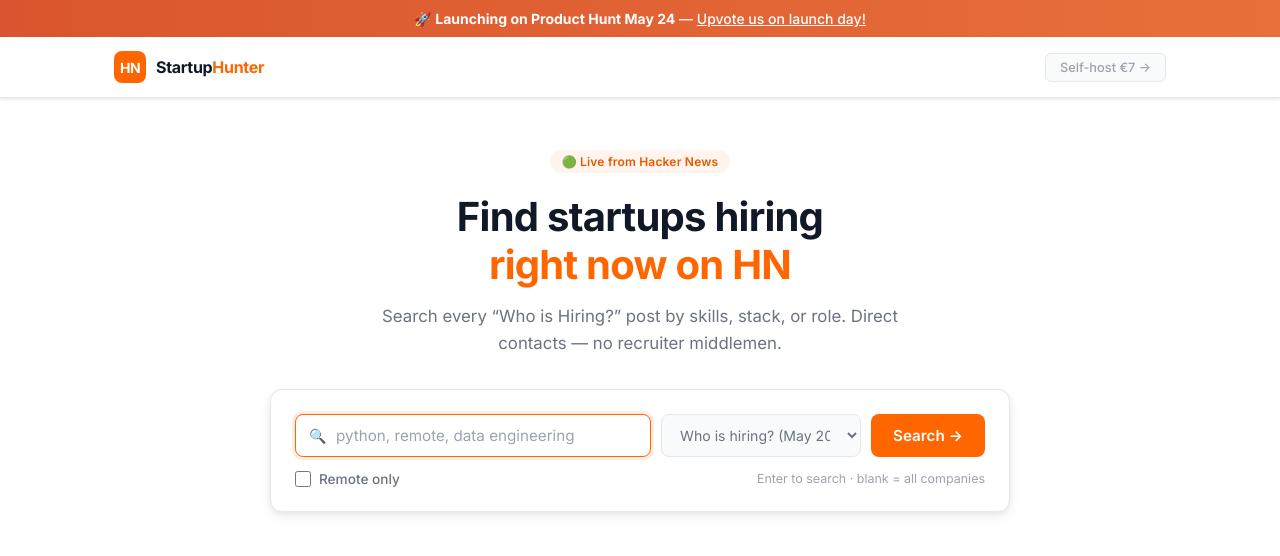
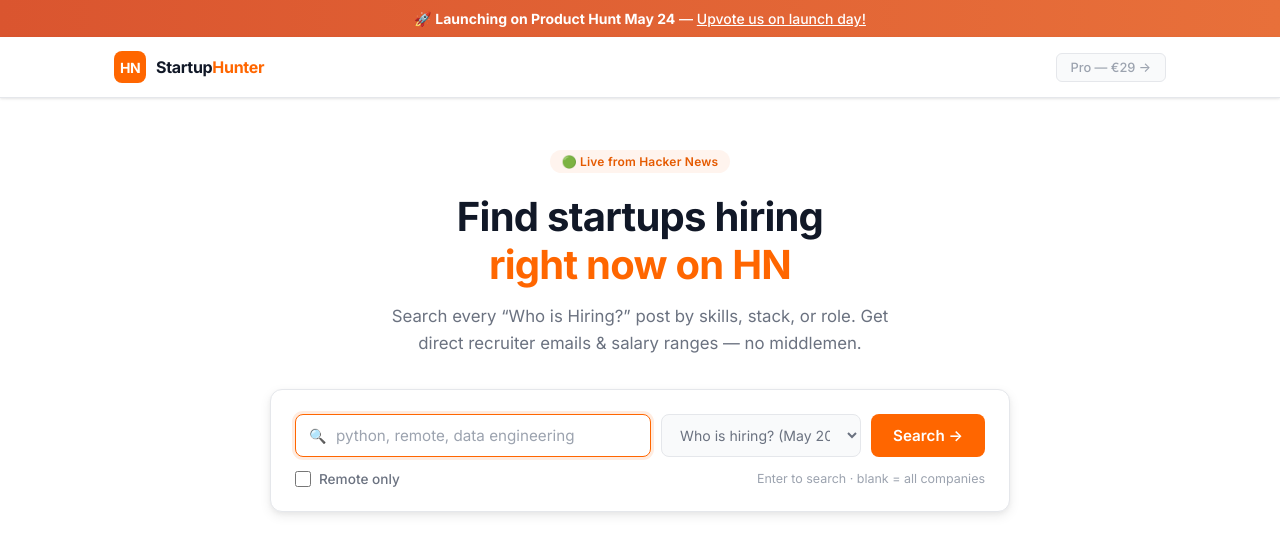
Before and after one commit to lukassbrad/hn-startup-hunter, a Flask app: page / in a window 1280 px wide. Shown: the top 556 px of the page. Run offline with Flask 3, Linux system fonts and the light colour scheme; data that the repository does not hold is empty.

Commit message:
fix: PH launch improvements — Pro header CTA, email+salary in hero, better waitlist text

```diff
--- a/templates/index.html
+++ b/templates/index.html
@@ -606,8 +606,8 @@
       <div class="logo-icon">HN</div>
       <span class="logo-text">Startup<span>Hunter</span></span>
     </a>
-    <a href="https://lukassbrad.gumroad.com/l/ggyscy" target="_blank" class="header-link">
-      Self-host €7 →
+    <a href="https://lukassbrad.gumroad.com/l/esiayp" target="_blank" class="header-link">
+      Pro — €29 →
     </a>
   </div>
 </header>
@@ -615,7 +615,7 @@
 <section class="hero">
   <div class="hero-badge">&#128994; Live from Hacker News</div>
   <h1>Find startups hiring<br><span>right now on HN</span></h1>
-  <p>Search every &#8220;Who is Hiring?&#8221; post by skills, stack, or role. Direct contacts &mdash; no recruiter middlemen.</p>
+  <p>Search every &#8220;Who is Hiring?&#8221; post by skills, stack, or role. Get direct recruiter emails &amp; salary ranges &mdash; no middlemen.</p>
 
   <div class="search-card">
     <div class="search-row">
@@ -894,7 +894,7 @@ async function runSearch() {
               '<a href="' + proUrl + '" target="_blank" class="paywall-btn">Unlock Pro — €29 lifetime →</a>' +
               '<p class="paywall-count">One-time payment · Instant access</p>' +
               '<div style="margin-top:14px;border-top:1px solid #e5e7eb;padding-top:12px;">' +
-                '<p style="font-size:0.78rem;color:#6b7280;margin-bottom:8px;">Not ready? Get our launch deal notification:</p>' +
+                '<p style="font-size:0.78rem;color:#6b7280;margin-bottom:8px;">Not ready today? Enter email for a free 5-company sample:</p>' +
                 '<div style="display:flex;gap:8px;">' +
                   '<input type="email" id="paywallEmail" placeholder="your@email.com" style="flex:1;padding:8px 10px;border:1px solid #d1d5db;border-radius:8px;font-size:0.85rem;min-width:0;" />' +
                   '<button onclick="submitPaywallEmail(event)" style="padding:8px 12px;background:#374151;color:#fff;border:none;border-radius:8px;cursor:pointer;font-size:0.85rem;white-space:nowrap;">Notify me</button>' +
```
